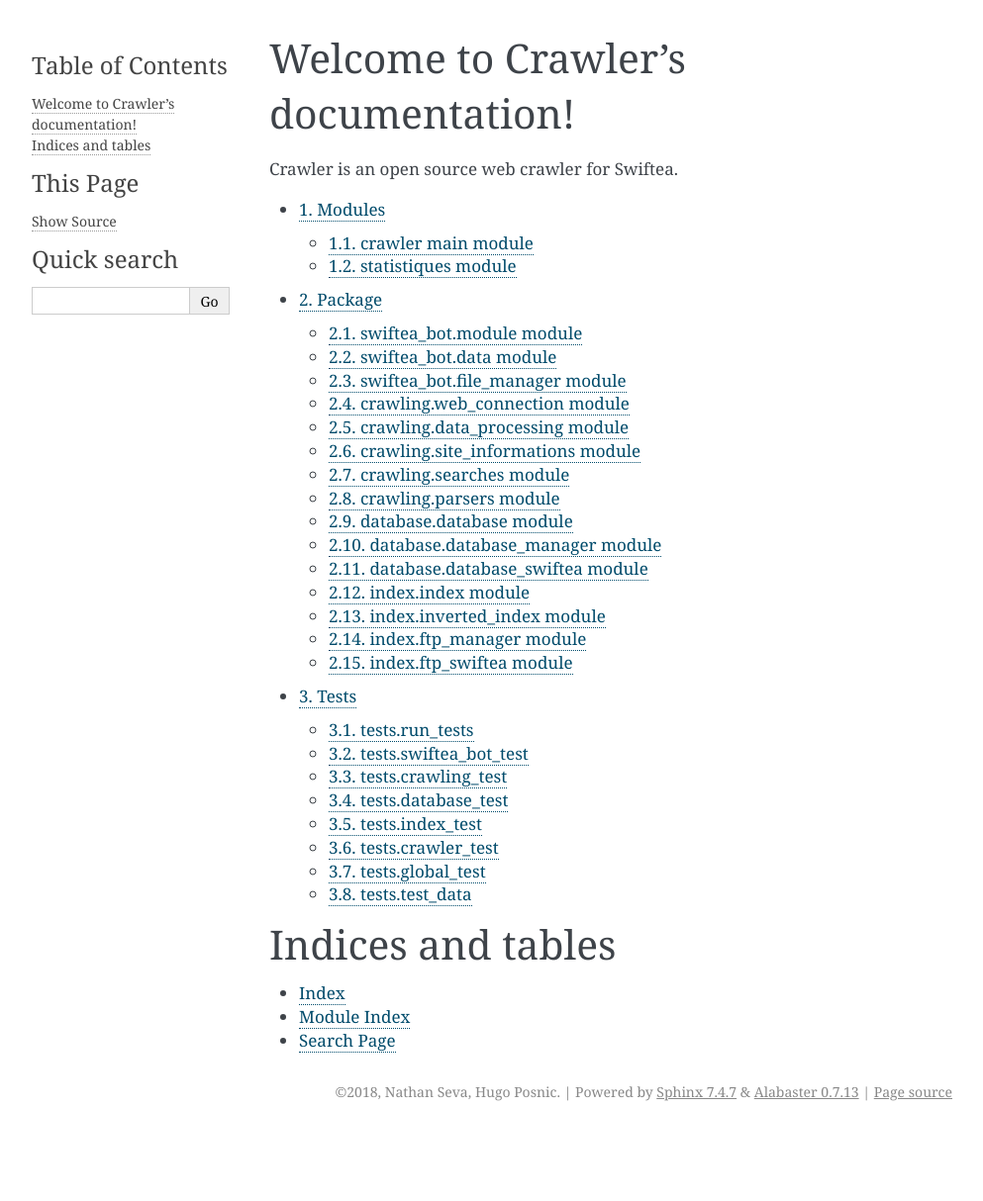
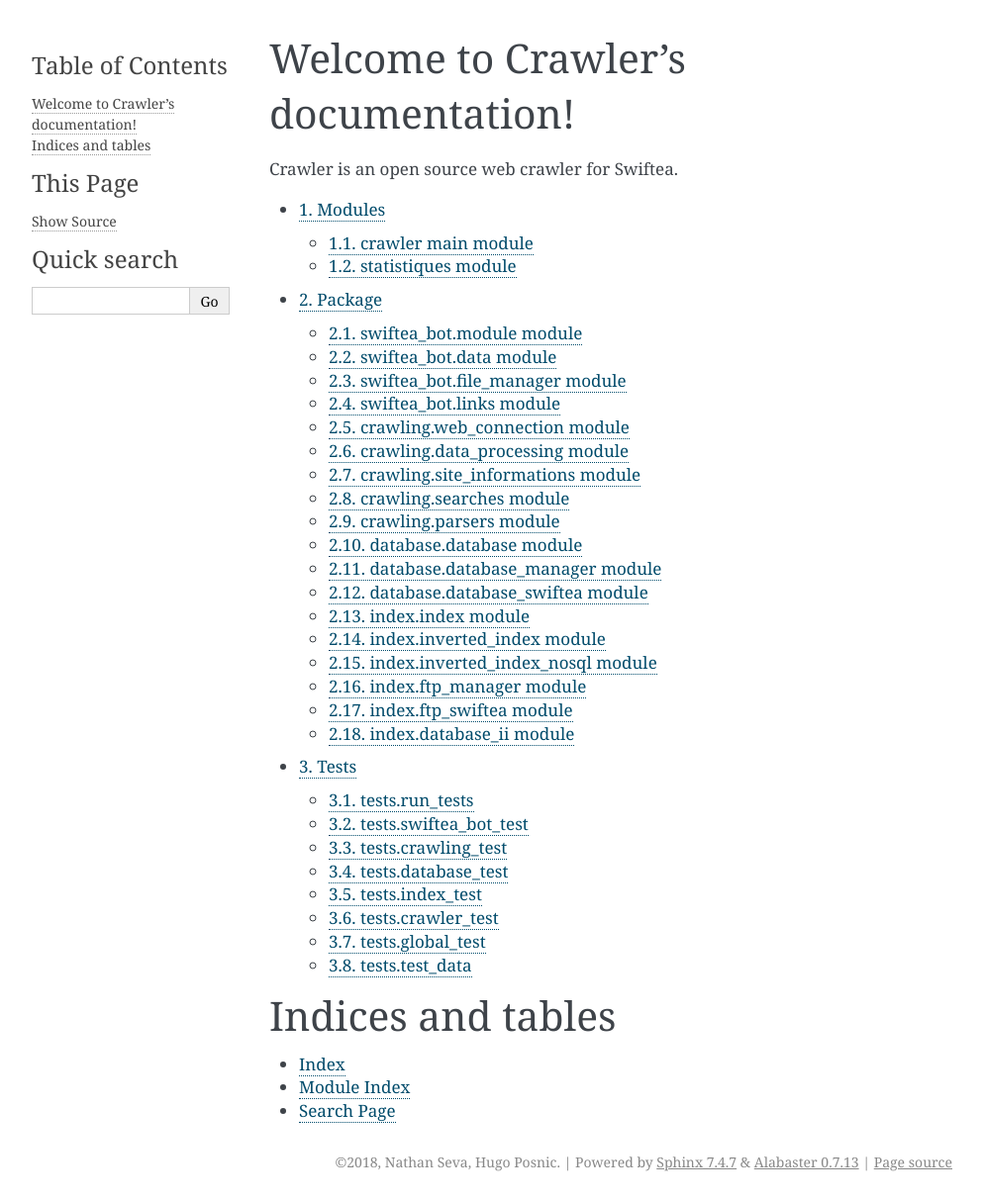
Before and after one commit to Swiftea/Crawler, a Sphinx documentation site: the page built from docs/index.rst, in a window 1280 px wide. Shown: the whole page at 99% size, without its empty margins (148-1141 px from the left). Built offline with Sphinx 7.4.7, drawn with Linux system fonts in a browser that asks for light colours; before the commit the page ends 1143 px from its top, so only the background shows below that.

Commit message:
Update doc

```diff
--- a/docs/doc_packages.rst
+++ b/docs/doc_packages.rst
@@ -19,6 +19,13 @@ swiftea_bot.data module
 swiftea_bot.file_manager module
 -------------------------------
 .. automodule:: swiftea_bot.file_manager
+    :members:
+    :undoc-members:
+
+
+swiftea_bot.links module
+------------------------
+.. automodule:: swiftea_bot.links
     :members:
     :undoc-members:
 
@@ -95,6 +102,13 @@ index.inverted_index module
     :undoc-members:
 
 
+index.inverted_index_nosql module
+---------------------------------
+.. automodule:: index.inverted_index_nosql
+    :members:
+    :undoc-members:
+
+
 index.ftp_manager module
 -------------------------
 .. automodule:: index.ftp_manager
@@ -109,3 +123,11 @@ index.ftp_swiftea module
     :members:
     :undoc-members:
     :show-inheritance:
+
+
+index.database_ii module
+------------------------
+.. automodule:: index.database_ii
+    :members:
+    :undoc-members:
+    :show-inheritance:
--- a/docs/index.rst
+++ b/docs/index.rst
@@ -4,7 +4,7 @@
    contain the root `toctree` directive.
 
 Welcome to Crawler's documentation!
-===========================================
+===================================
 
 Crawler is an open source web crawler for Swiftea.
 
```
Also changed, not shown: README.md (+27 -0 lines).
